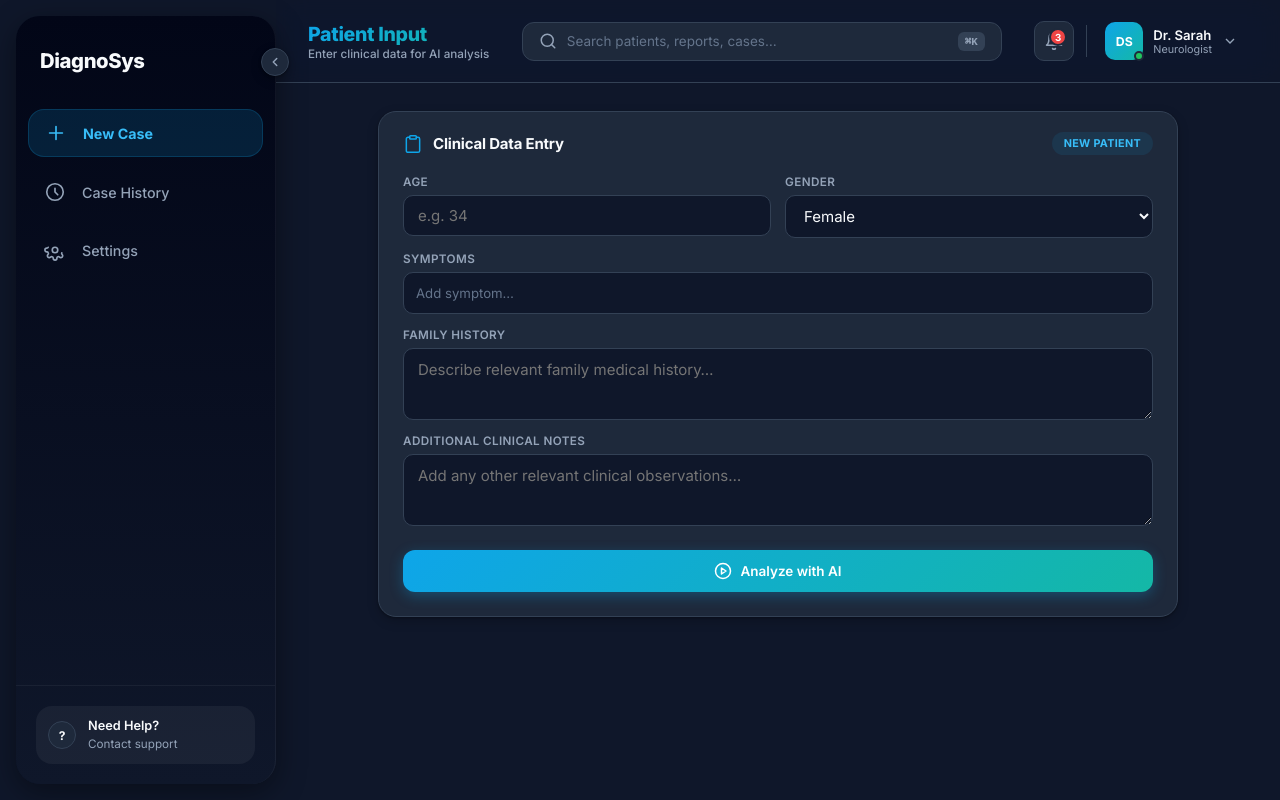
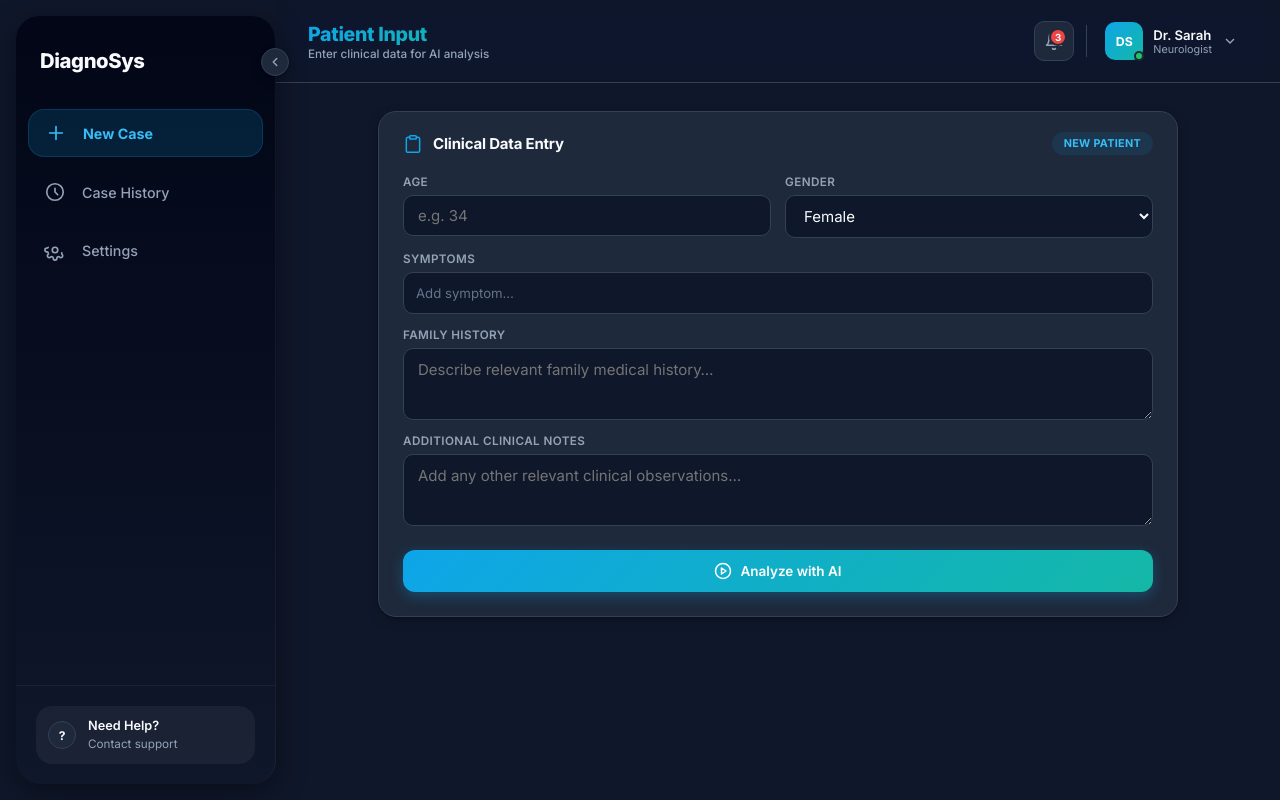
Before and after one commit to nsakthivel-dev/DiagnoSys, a website: page patient-input.html in a window 1280 px wide. Drawn offline with nearby package versions, Linux system fonts and the light colour scheme.

Commit message:
Update patient-input.html and styles.css

```diff
--- a/patient-input.html
+++ b/patient-input.html
@@ -53,13 +53,6 @@
       <div class="header-left">
         <h1 class="header-title">Patient Input</h1>
         <span class="header-subtitle">Enter clinical data for AI analysis</span>
-      </div>
-      <div class="header-center">
-        <div class="search-box" id="searchBox">
-          <svg class="search-icon" viewBox="0 0 24 24" fill="none" stroke="currentColor" stroke-width="2" stroke-linecap="round" stroke-linejoin="round"><circle cx="11" cy="11" r="8"/><path d="M21 21l-4.35-4.35"/></svg>
-          <input type="text" class="search-input" id="searchInput" placeholder="Search patients, reports, cases…" />
-          <kbd class="search-kbd">⌘K</kbd>
-        </div>
       </div>
       <div class="header-right">
         <button class="header-icon-btn" id="notifBtn" aria-label="Notifications">
--- a/styles.css
+++ b/styles.css
@@ -274,6 +274,7 @@ input, select, textarea, button { font-family: inherit; font-size: inherit; }
 .header {
   display: flex;
   align-items: center;
+  justify-content: space-between;
   gap: 20px;
   padding: 16px 32px;
   background: rgba(15, 23, 42, 0.82);
@@ -293,32 +294,6 @@ input, select, textarea, button { font-family: inherit; font-size: inherit; }
   letter-spacing: -.3px;
 }
 .header-subtitle { font-size: .78rem; color: var(--text-secondary); font-weight: 500; display: block; margin-top: 1px; }
-
-.header-center { flex: 1; max-width: 480px; margin: 0 auto; }
-.search-box {
-  display: flex; align-items: center; gap: 10px;
-  padding: 9px 16px;
-  background: var(--bg-card);
-  border: 1.5px solid var(--border-color);
-  border-radius: 12px;
-  transition: all .25s;
-}
-.search-box:focus-within {
-  background: var(--bg-input);
-  border-color: var(--accent-primary);
-  box-shadow: 0 0 0 3px rgba(14,165,233,.12);
-}
-.search-icon { width: 18px; height: 18px; color: var(--text-secondary); flex-shrink: 0; }
-.search-input {
-  border: none; outline: none; background: none;
-  flex: 1; font-size: .9rem; color: var(--text-primary);
-}
-.search-input::placeholder { color: var(--text-muted); }
-.search-kbd {
-  font-size: .72rem; padding: 3px 7px;
-  background: var(--bg-hover); border-radius: 6px;
-  color: var(--text-secondary); font-weight: 600;
-}
 
 .header-right { display: flex; align-items: center; gap: 8px; flex-shrink: 0; }
 
```
